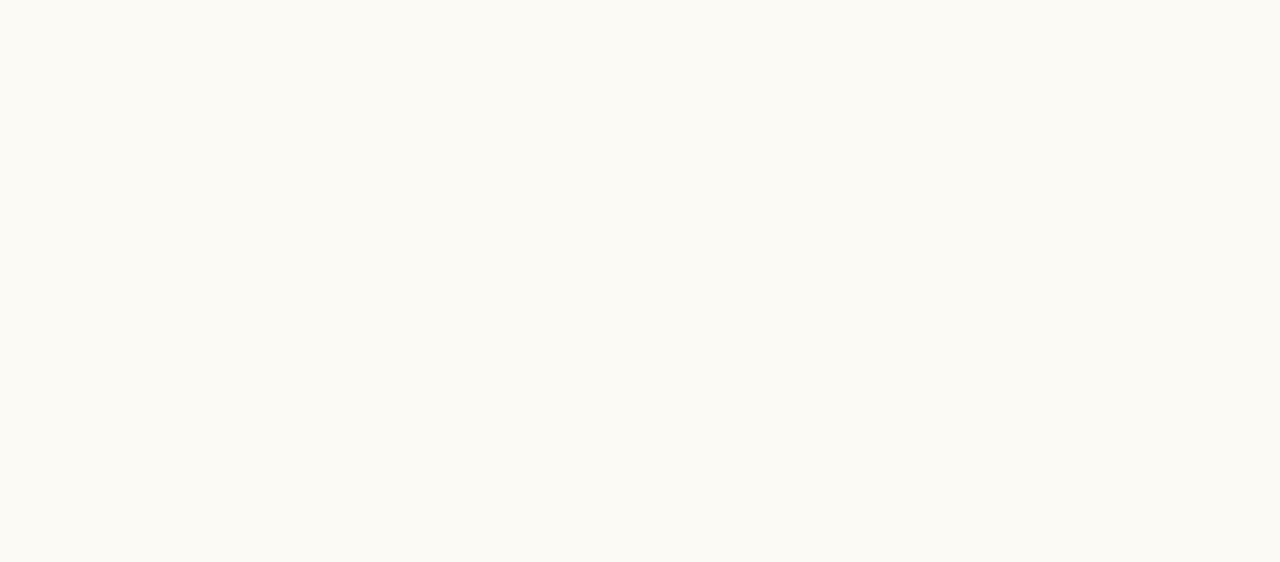
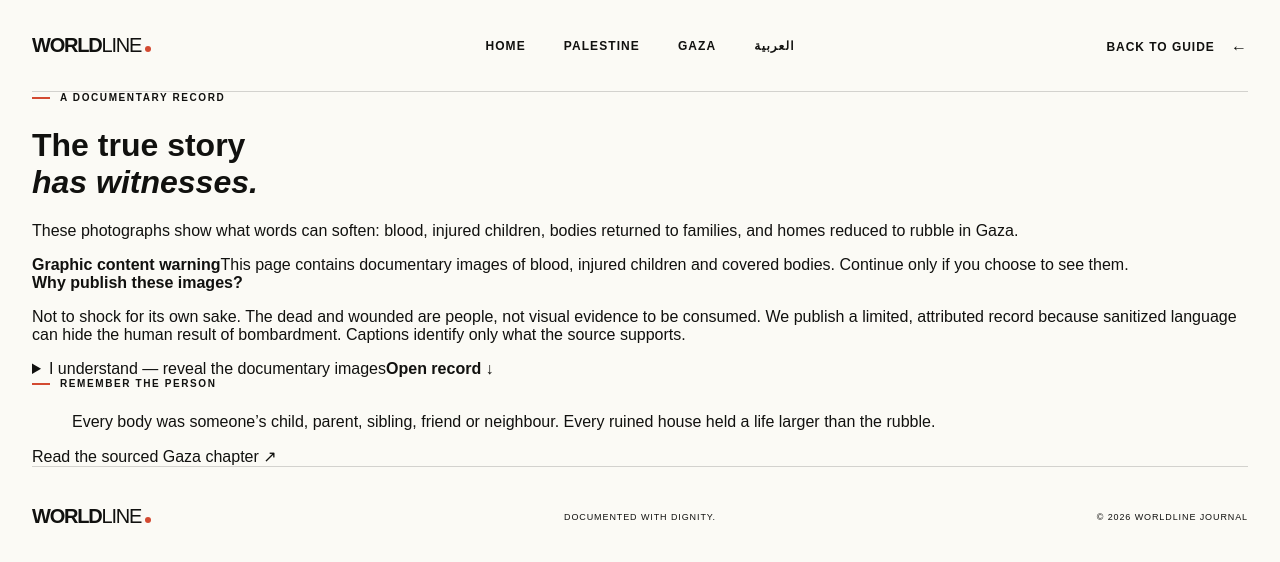
Before and after one commit to YYHomr/openworld, a Next.js app: page /palestine/the-true-story in a window 1280 px wide. Before the commit this address had no page. Shown: the top 562 px of the page. Built offline with nearby package versions, Linux system fonts and the light colour scheme.

Commit message:
Add app/palestine/the-true-story/page.tsx

```diff
--- /dev/null
+++ b/app/palestine/the-true-story/page.tsx
@@ -0,0 +1,15 @@
+export const metadata={title:"The True Story: Gaza in photographs — Worldline",description:"A warned, source-attributed documentary record of injury, death and destroyed homes in Gaza."};
+const images=[
+ {src:"https://commons.wikimedia.org/wiki/Special:FilePath/Damage%20in%20Gaza%20Strip%20during%20the%20October%202023%20-%2029.jpg",alt:"Palestinians walk among homes destroyed by an Israeli airstrike in the El-Remal area of Gaza City",title:"The house after the bomb",caption:"Damage in Gaza City’s El-Remal area after an Israeli airstrike, 9 October 2023.",credit:"Naaman Omar / APAimages via Wikimedia Commons",page:"https://commons.wikimedia.org/wiki/File:Damage_in_Gaza_Strip_during_the_October_2023_-_29.jpg",kind:"Destroyed homes"},
+ {src:"https://commons.wikimedia.org/wiki/Special:FilePath/Fars%20Photo%20of%20Casualties%20in%20Gaza%20Strip%20during%202023%20War%2031.jpg",alt:"An injured Palestinian child after Israeli airstrikes in Gaza",title:"A child is not a statistic",caption:"An injured Palestinian child in Gaza, photographed in October 2023.",credit:"Ghassan Salem / Fars Media via Wikimedia Commons, CC BY 4.0",page:"https://commons.wikimedia.org/wiki/File:Fars_Photo_of_Casualties_in_Gaza_Strip_during_2023_War_31.jpg",kind:"Blood and injury"},
+ {src:"https://commons.wikimedia.org/wiki/Special:FilePath/Relatives%20of%20Palestinians%20who%20died%20in%20Israeli%20airstrikes%20gathering%20around%20the%20bodies%20taken%20from%20the%20morgue%20of%20Al-Aqsa%20Martyrs%20hospital%20in%20Deir%20el-Balah%2C%20Gaza.jpg",alt:"Bereaved Palestinian relatives gather around covered bodies outside Al-Aqsa Martyrs Hospital in Deir el-Balah",title:"The dead leave families behind",caption:"Relatives gather around bodies taken from the morgue of Al-Aqsa Martyrs Hospital, Deir el-Balah, 6 November 2023.",credit:"Ashraf Amra / UNRWA via Wikimedia Commons, CC BY-SA 4.0",page:"https://commons.wikimedia.org/wiki/File:Relatives_of_Palestinians_who_died_in_Israeli_airstrikes_gathering_around_the_bodies_taken_from_the_morgue_of_Al-Aqsa_Martyrs_hospital_in_Deir_el-Balah,_Gaza.jpg",kind:"Covered bodies and grief"},
+ {src:"https://commons.wikimedia.org/wiki/Special:FilePath/Images%20of%20war%2023-25%20from%20Gaza%2C%20by%20Jaber%20Badwen%2C%20IMG%206185.jpg",alt:"Ruins of homes in Beit Lahia destroyed by Israeli bombardment",title:"A neighbourhood turned to rubble",caption:"Ruins of Beit Lahia in northern Gaza, photographed on 23 February 2025.",credit:"Jaber Jehad Badwan via Wikimedia Commons",page:"https://commons.wikimedia.org/wiki/File:Images_of_war_23-25_from_Gaza,_by_Jaber_Badwen,_IMG_6185.jpg",kind:"Bombed neighbourhood"}
+];
+export default function TrueStory(){return <main className="truth-page">
+ <nav className="nav shell truth-nav"><a className="brand" href="/">WORLD<span>LINE</span><i/></a><div className="nav-links"><a href="/">Home</a><a href="/palestine">Palestine</a><a href="/gaza">Gaza</a><a href="/ar/palestine/the-true-story">العربية</a></div><a className="edition" href="/palestine">Back to guide <span>←</span></a></nav>
+ <header className="truth-head shell"><p className="eyebrow"><span/> A documentary record</p><h1>The true story<br/><em>has witnesses.</em></h1><p>These photographs show what words can soften: blood, injured children, bodies returned to families, and homes reduced to rubble in Gaza.</p><div className="truth-warning"><b>Graphic content warning</b><span>This page contains documentary images of blood, injured children and covered bodies. Continue only if you choose to see them.</span></div></header>
+ <section className="truth-context shell"><b>Why publish these images?</b><p>Not to shock for its own sake. The dead and wounded are people, not visual evidence to be consumed. We publish a limited, attributed record because sanitized language can hide the human result of bombardment. Captions identify only what the source supports.</p></section>
+ <details className="truth-reveal shell"><summary><span>I understand — reveal the documentary images</span><b>Open record ↓</b></summary><div className="truth-gallery">{images.map((img,i)=><figure className="truth-image" key={img.src}><div><img src={img.src} alt={img.alt}/><span>{String(i+1).padStart(2,"0")} / {img.kind}</span></div><figcaption><h2>{img.title}</h2><p>{img.caption}</p><a href={img.page} target="_blank" rel="noreferrer">{img.credit} ↗</a></figcaption></figure>)}</div></details>
+ <section className="truth-close shell"><p className="eyebrow"><span/> Remember the person</p><blockquote>Every body was someone’s child, parent, sibling, friend or neighbour. Every ruined house held a life larger than the rubble.</blockquote><a href="/palestine/gaza-genocide-and-the-duty-to-protect">Read the sourced Gaza chapter ↗</a></section>
+ <footer className="footer shell"><a className="brand" href="/">WORLD<span>LINE</span><i/></a><p>Documented with dignity.</p><p>© 2026 Worldline Journal</p></footer>
+ </main>}
```
